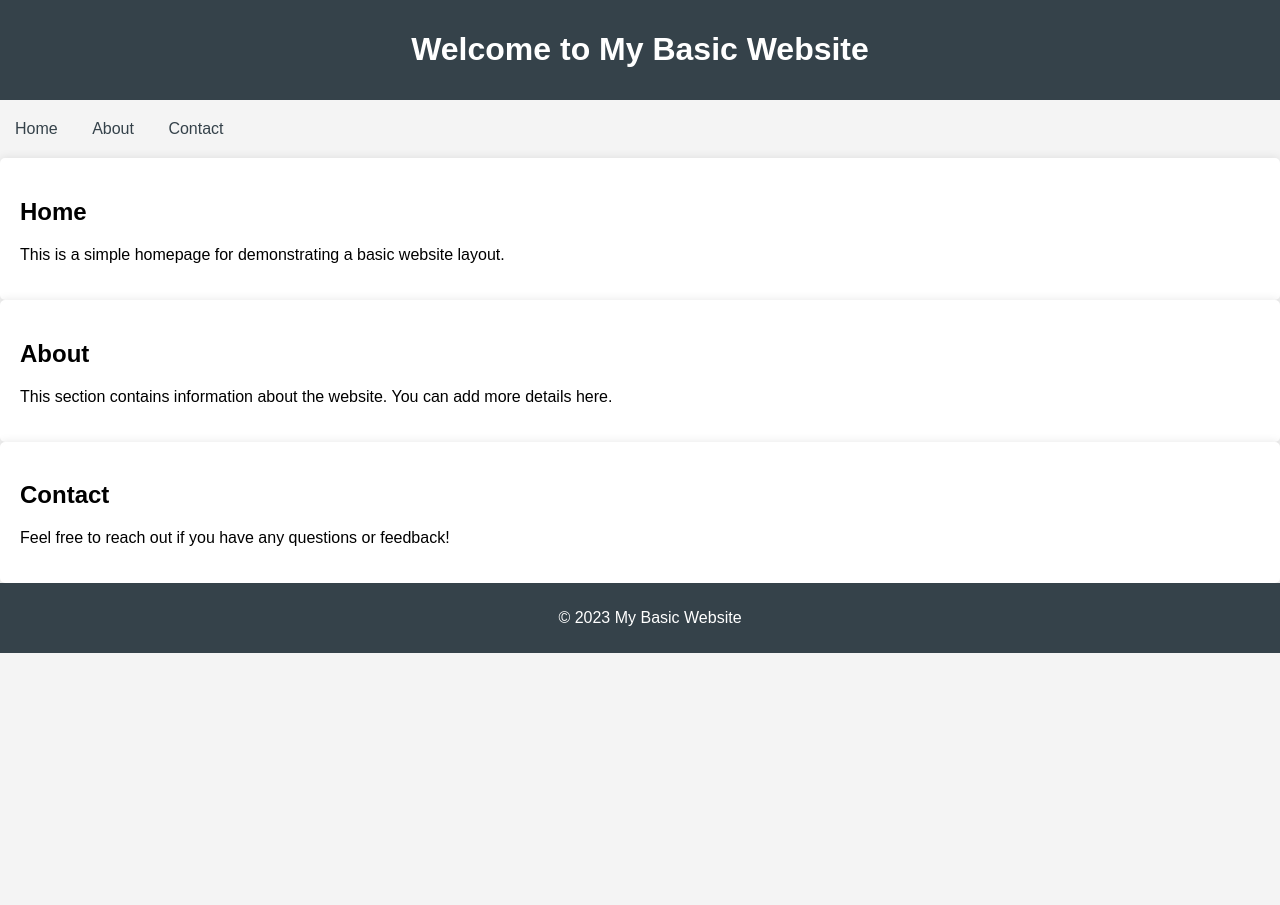
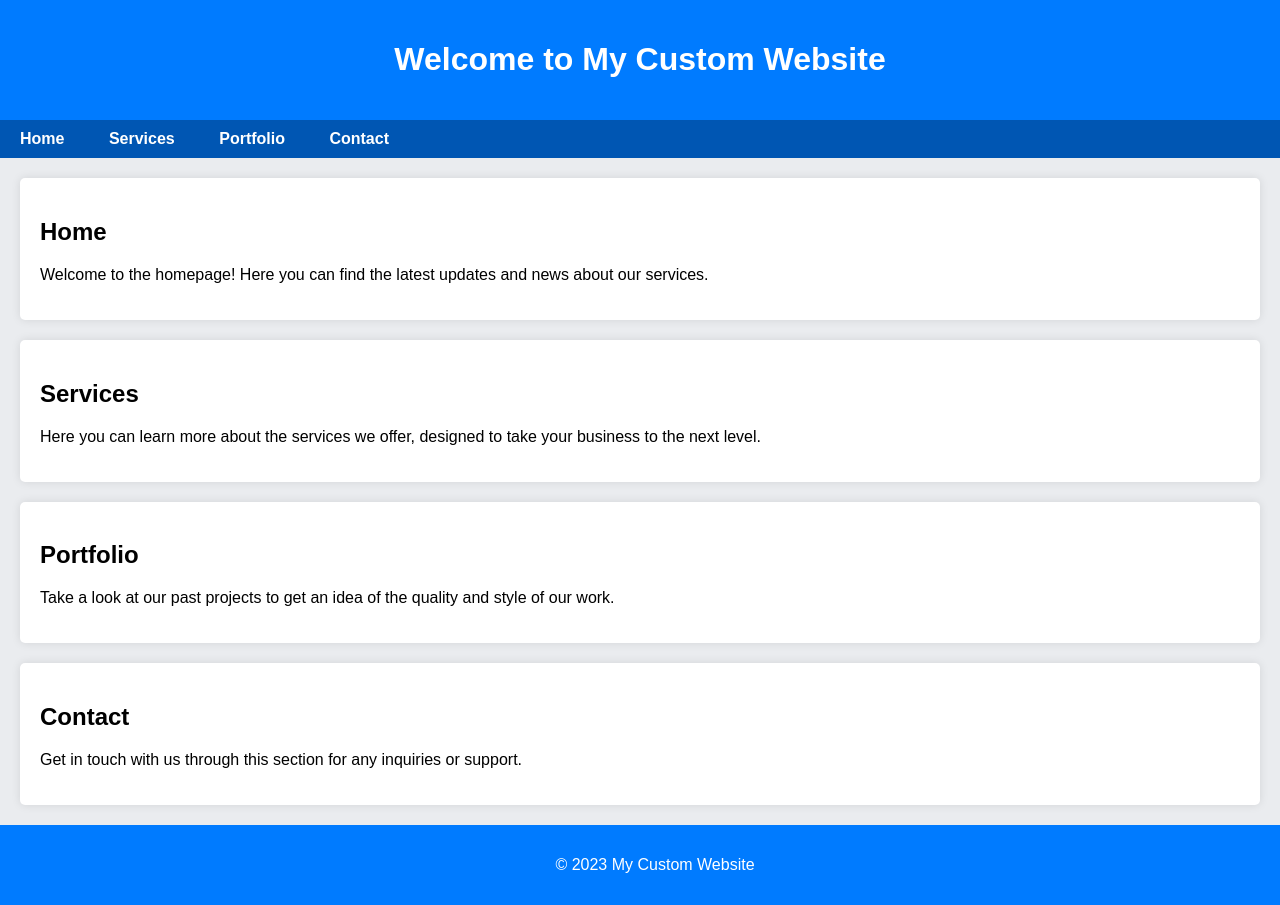
Before and after one commit to Jolify/Jolify.github.io, a plain HTML site: page index.html in a window 1280 px wide. Shown: the top 905 px of the page. Before the commit the page ends 800 px from the top, so only its background shows below. Drawn offline with Linux system fonts and the light colour scheme.

Commit message:
Update index.html

```diff
--- a/index.html
+++ b/index.html
@@ -3,38 +3,45 @@
 <head>
     <meta charset="UTF-8">
     <meta name="viewport" content="width=device-width, initial-scale=1.0">
-    <title>My Basic Website</title>
+    <title>My Custom Website</title>
     <style>
+        /* Applying a simple styling */
         body {
-            font-family: Arial, sans-serif;
+            font-family: 'Arial', sans-serif;
             margin: 0;
             padding: 0;
-            background-color: #f4f4f4;
+            background-color: #eaecef;
         }
         header {
-            background: #35424a;
+            background-color: #007bff;
             color: #ffffff;
-            padding: 10px 20px;
+            padding: 20px;
             text-align: center;
         }
         nav {
-            margin: 20px 0;
+            background-color: #0056b3;
+            padding: 10px 0;
         }
         nav a {
-            margin: 0 15px;
+            margin: 0 20px;
             text-decoration: none;
-            color: #35424a;
+            color: #ffffff;
+            font-weight: bold;
+        }
+        nav a:hover {
+            text-decoration: underline;
         }
         .content {
             padding: 20px;
             background: white;
             border-radius: 5px;
-            box-shadow: 0 0 10px rgba(0,0,0,0.1);
+            margin: 20px;
+            box-shadow: 0 0 10px rgba(0, 0, 0, 0.1);
         }
         footer {
             text-align: center;
-            padding: 10px;
-            background: #35424a;
+            padding: 15px;
+            background-color: #007bff;
             color: #ffffff;
             position: relative;
             bottom: 0;
@@ -45,32 +52,39 @@
 <body>
 
 <header>
-    <h1>Welcome to My Basic Website</h1>
+    <h1>Welcome to My Custom Website</h1>
 </header>
 
 <nav>
     <a href="#home">Home</a>
-    <a href="#about">About</a>
+    <a href="#services">Services</a>
+    <a href="#portfolio">Portfolio</a>
     <a href="#contact">Contact</a>
 </nav>
 
+<!-- Content Sections -->
 <div class="content" id="home">
     <h2>Home</h2>
-    <p>This is a simple homepage for demonstrating a basic website layout.</p>
+    <p>Welcome to the homepage! Here you can find the latest updates and news about our services.</p>
 </div>
 
-<div class="content" id="about">
-    <h2>About</h2>
-    <p>This section contains information about the website. You can add more details here.</p>
+<div class="content" id="services">
+    <h2>Services</h2>
+    <p>Here you can learn more about the services we offer, designed to take your business to the next level.</p>
+</div>
+
+<div class="content" id="portfolio">
+    <h2>Portfolio</h2>
+    <p>Take a look at our past projects to get an idea of the quality and style of our work.</p>
 </div>
 
 <div class="content" id="contact">
     <h2>Contact</h2>
-    <p>Feel free to reach out if you have any questions or feedback!</p>
+    <p>Get in touch with us through this section for any inquiries or support.</p>
 </div>
 
 <footer>
-    <p>&copy; 2023 My Basic Website</p>
+    <p>&copy; 2023 My Custom Website</p>
 </footer>
 
 </body>
```
